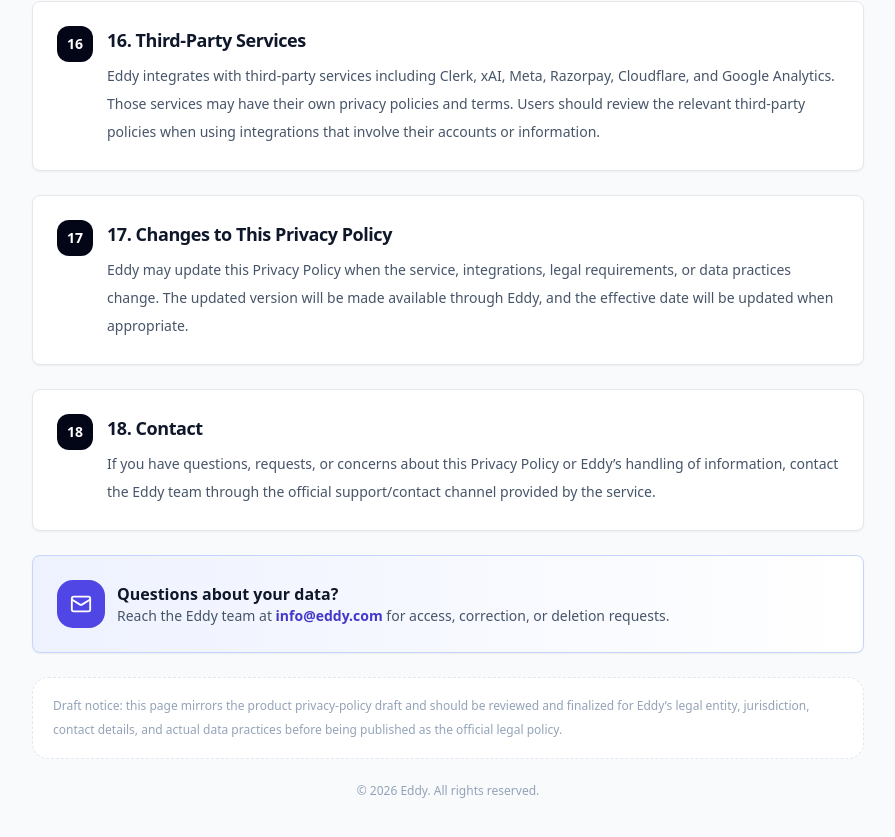
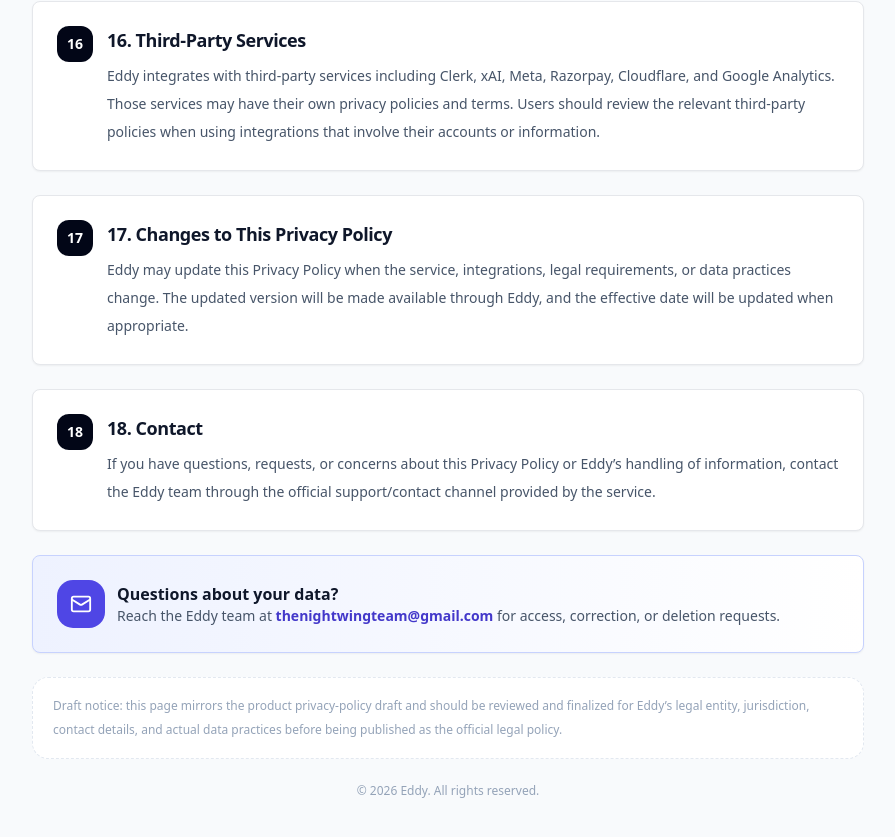
Before and after one commit to Hirak-abc/Eddy, a React (Vite) app in the folder client/: page /privacy in a window 1280 px wide. Shown: the part 4027-4864 px from the top of the page, without its empty margins (192-1087 px from the left). Built offline with nearby package versions, Linux system fonts and the light colour scheme; no server answers.

Commit message:
docs: update contact email in privacy policy to thenightwingteam@gmail.com

```diff
--- a/client/src/pages/PrivacyPolicyPage.tsx
+++ b/client/src/pages/PrivacyPolicyPage.tsx
@@ -100,7 +100,7 @@
             <p className="text-sm text-slate-600">
               Reach the Eddy team at{' '}
               <a href="mailto:info@eddy.com" className="font-bold text-indigo-700 hover:underline">
-                info@eddy.com
+                thenightwingteam@gmail.com
               </a>{' '}
               for access, correction, or deletion requests.
             </p>
```
